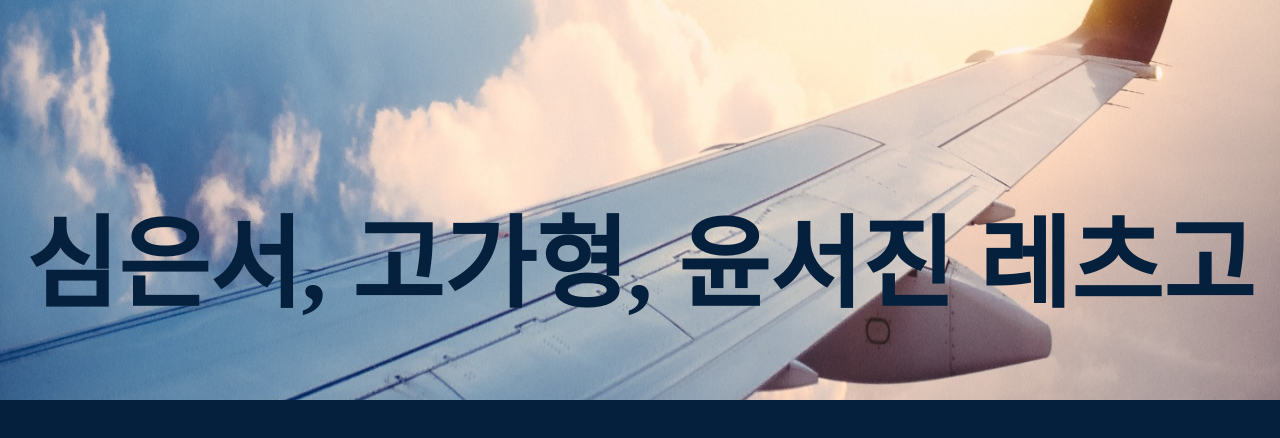
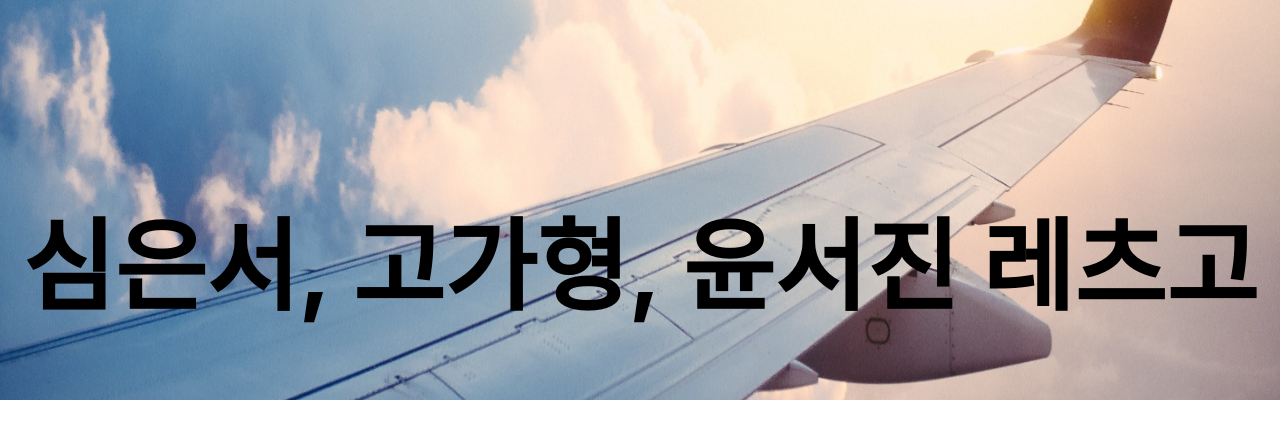
Before and after one commit to DO-SOPT-CDS-TEAM-WEB7/Client, a React (Vite) app: page / in a window 1280 px wide. Shown: the top 438 px of the page. Built offline with nearby package versions, Linux system fonts and the light colour scheme.

Commit message:
refactor/#1: body 태그에 font family 적용 및 camelCase 적용

```diff
--- a/src/styles/globalStyle.ts
+++ b/src/styles/globalStyle.ts
@@ -13,6 +13,22 @@
   html,
   body {
     margin: 0 auto;
+    font-family:
+      'Pretendard Variable',
+      Pretendard,
+      -apple-system,
+      BlinkMacSystemFont,
+      system-ui,
+      Roboto,
+      'Helvetica Neue',
+      'Segoe UI',
+      'Apple SD Gothic Neo',
+      'Noto Sans KR',
+      'Malgun Gothic',
+      'Apple Color Emoji',
+      'Segoe UI Emoji',
+      'Segoe UI Symbol',
+      sans-serif;
     font-size: 62.5%;
   }
 
--- a/src/styles/theme.ts
+++ b/src/styles/theme.ts
@@ -1,26 +1,26 @@
 import { DefaultTheme } from 'styled-components';
 
 const colors = {
-  skscan_primary: '#05203C',
-  skscan_secondary: '#0062e3',
-  skscan_bk: '#161616',
-  skscan_wt: '#FFFFFF',
-  skscan_red: '#FF5B5B',
-  skscan_orange: '#F55D42',
-  skscan_green: '#3FAD5E',
-  skscan_yellow: '#EFDC31',
+  skscanPrimary: '#05203C',
+  skscanSecondary: '#0062e3',
+  skscanBk: '#161616',
+  skscanWt: '#FFFFFF',
+  skscanRed: '#FF5B5B',
+  skscanOrange: '#F55D42',
+  skscanGreen: '#3FAD5E',
+  skscanYellow: '#EFDC31',
 
-  skscan_grey50: '#F9F9F9',
-  skscan_grey100: '#EEF1F2',
-  skscan_grey150: '#E6E7EB',
-  skscan_grey200: '#D5D7E0',
-  skscan_grey300: '#B9BCC8',
-  skscan_grey400: '#9699A6',
-  skscan_grey500: '#7E8087',
-  skscan_grey600: '#636469',
-  skscan_grey700: '#555859',
-  skscan_grey800: '#48494A',
-  skscan_grey900: '#383939',
+  skscanGrey50: '#F9F9F9',
+  skscanGrey100: '#EEF1F2',
+  skscanGrey150: '#E6E7EB',
+  skscanGrey200: '#D5D7E0',
+  skscanGrey300: '#B9BCC8',
+  skscanGrey400: '#9699A6',
+  skscanGrey500: '#7E8087',
+  skscanGrey600: '#636469',
+  skscanGrey700: '#555859',
+  skscanGrey800: '#48494A',
+  skscanGrey900: '#383939',
 };
 
 export type ColorsTypes = typeof colors;
@@ -41,204 +41,129 @@
 
 const fonts = {
   heading01: FONT({
-    family: `"Pretendard Variable", Pretendard, -apple-system,
-      BlinkMacSystemFont, system-ui, Roboto, "Helvetica Neue",
-      "Segoe UI", "Apple SD Gothic Neo", "Noto Sans KR", "Malgun Gothic",
-      "Apple Color Emoji", "Segoe UI Emoji", "Segoe UI Symbol", sans-serif`,
+    family: 'Pretendard Variable',
     weight: 700,
     size: 4.8,
   }),
   heading02: FONT({
-    family: `"Pretendard Variable", Pretendard, -apple-system,
-      BlinkMacSystemFont, system-ui, Roboto, "Helvetica Neue",
-      "Segoe UI", "Apple SD Gothic Neo", "Noto Sans KR", "Malgun Gothic",
-      "Apple Color Emoji", "Segoe UI Emoji", "Segoe UI Symbol", sans-serif`,
+    family: 'Pretendard Variable',
     weight: 700,
     size: 3.6,
   }),
   heading03: FONT({
-    family: `"Pretendard Variable", Pretendard, -apple-system,
-      BlinkMacSystemFont, system-ui, Roboto, "Helvetica Neue",
-      "Segoe UI", "Apple SD Gothic Neo", "Noto Sans KR", "Malgun Gothic",
-      "Apple Color Emoji", "Segoe UI Emoji", "Segoe UI Symbol", sans-serif`,
+    family: 'Pretendard Variable',
     weight: 700,
     size: 3.2,
   }),
   heading04: FONT({
-    family: `"Pretendard Variable", Pretendard, -apple-system,
-      BlinkMacSystemFont, system-ui, Roboto, "Helvetica Neue",
-      "Segoe UI", "Apple SD Gothic Neo", "Noto Sans KR", "Malgun Gothic",
-      "Apple Color Emoji", "Segoe UI Emoji", "Segoe UI Symbol", sans-serif`,
+    family: 'Pretendard Variable',
     weight: 700,
     size: 3.0,
   }),
   heading05: FONT({
-    family: `"Pretendard Variable", Pretendard, -apple-system,
-      BlinkMacSystemFont, system-ui, Roboto, "Helvetica Neue",
-      "Segoe UI", "Apple SD Gothic Neo", "Noto Sans KR", "Malgun Gothic",
-      "Apple Color Emoji", "Segoe UI Emoji", "Segoe UI Symbol", sans-serif`,
+    family: 'Pretendard Variable',
     weight: 700,
     size: 2.8,
   }),
   heading06: FONT({
-    family: `"Pretendard Variable", Pretendard, -apple-system,
-      BlinkMacSystemFont, system-ui, Roboto, "Helvetica Neue",
-      "Segoe UI", "Apple SD Gothic Neo", "Noto Sans KR", "Malgun Gothic",
-      "Apple Color Emoji", "Segoe UI Emoji", "Segoe UI Symbol", sans-serif`,
+    family: 'Pretendard Variable',
     weight: 700,
     size: 2.4,
   }),
   heading07: FONT({
-    family: `"Pretendard Variable", Pretendard, -apple-system,
-      BlinkMacSystemFont, system-ui, Roboto, "Helvetica Neue",
-      "Segoe UI", "Apple SD Gothic Neo", "Noto Sans KR", "Malgun Gothic",
-      "Apple Color Emoji", "Segoe UI Emoji", "Segoe UI Symbol", sans-serif`,
+    family: 'Pretendard Variable',
     weight: 600,
     size: 2.4,
   }),
   heading08: FONT({
-    family: `"Pretendard Variable", Pretendard, -apple-system,
-      BlinkMacSystemFont, system-ui, Roboto, "Helvetica Neue",
-      "Segoe UI", "Apple SD Gothic Neo", "Noto Sans KR", "Malgun Gothic",
-      "Apple Color Emoji", "Segoe UI Emoji", "Segoe UI Symbol", sans-serif`,
+    family: 'Pretendard Variable',
     weight: 600,
     size: 2.2,
   }),
   heading09: FONT({
-    family: `"Pretendard Variable", Pretendard, -apple-system,
-      BlinkMacSystemFont, system-ui, Roboto, "Helvetica Neue",
-      "Segoe UI", "Apple SD Gothic Neo", "Noto Sans KR", "Malgun Gothic",
-      "Apple Color Emoji", "Segoe UI Emoji", "Segoe UI Symbol", sans-serif`,
+    family: 'Pretendard Variable',
     weight: 700,
     size: 2.1,
   }),
   heading10: FONT({
-    family: `"Pretendard Variable", Pretendard, -apple-system,
-      BlinkMacSystemFont, system-ui, Roboto, "Helvetica Neue",
-      "Segoe UI", "Apple SD Gothic Neo", "Noto Sans KR", "Malgun Gothic",
-      "Apple Color Emoji", "Segoe UI Emoji", "Segoe UI Symbol", sans-serif`,
+    family: 'Pretendard Variable',
     weight: 600,
     size: 2.0,
   }),
   heading11: FONT({
-    family: `"Pretendard Variable", Pretendard, -apple-system,
-      BlinkMacSystemFont, system-ui, Roboto, "Helvetica Neue",
-      "Segoe UI", "Apple SD Gothic Neo", "Noto Sans KR", "Malgun Gothic",
-      "Apple Color Emoji", "Segoe UI Emoji", "Segoe UI Symbol", sans-serif`,
+    family: 'Pretendard Variable',
     weight: 700,
     size: 2.0,
   }),
   heading12: FONT({
-    family: `"Pretendard Variable", Pretendard, -apple-system,
-      BlinkMacSystemFont, system-ui, Roboto, "Helvetica Neue",
-      "Segoe UI", "Apple SD Gothic Neo", "Noto Sans KR", "Malgun Gothic",
-      "Apple Color Emoji", "Segoe UI Emoji", "Segoe UI Symbol", sans-serif`,
+    family: 'Pretendard Variable',
     weight: 700,
     size: 1.8,
   }),
   heading13: FONT({
-    family: `"Pretendard Variable", Pretendard, -apple-system,
-      BlinkMacSystemFont, system-ui, Roboto, "Helvetica Neue",
-      "Segoe UI", "Apple SD Gothic Neo", "Noto Sans KR", "Malgun Gothic",
-      "Apple Color Emoji", "Segoe UI Emoji", "Segoe UI Symbol", sans-serif`,
+    family: 'Pretendard Variable',
     weight: 600,
     size: 1.8,
   }),
   heading14: FONT({
-    family: `"Pretendard Variable", Pretendard, -apple-system,
-      BlinkMacSystemFont, system-ui, Roboto, "Helvetica Neue",
-      "Segoe UI", "Apple SD Gothic Neo", "Noto Sans KR", "Malgun Gothic",
-      "Apple Color Emoji", "Segoe UI Emoji", "Segoe UI Symbol", sans-serif`,
+    family: 'Pretendard Variable',
     weight: 700,
     size: 1.6,
   }),
 
   body01: FONT({
-    family: `"Pretendard Variable", Pretendard, -apple-system,
-      BlinkMacSystemFont, system-ui, Roboto, "Helvetica Neue",
-      "Segoe UI", "Apple SD Gothic Neo", "Noto Sans KR", "Malgun Gothic",
-      "Apple Color Emoji", "Segoe UI Emoji", "Segoe UI Symbol", sans-serif`,
+    family: 'Pretendard Variable',
     weight: 600,
     size: 2.0,
   }),
   body02: FONT({
-    family: `"Pretendard Variable", Pretendard, -apple-system,
-      BlinkMacSystemFont, system-ui, Roboto, "Helvetica Neue",
-      "Segoe UI", "Apple SD Gothic Neo", "Noto Sans KR", "Malgun Gothic",
-      "Apple Color Emoji", "Segoe UI Emoji", "Segoe UI Symbol", sans-serif`,
+    family: 'Pretendard Variable',
     weight: 400,
     size: 2.0,
   }),
   body03: FONT({
-    family: `"Pretendard Variable", Pretendard, -apple-system,
-      BlinkMacSystemFont, system-ui, Roboto, "Helvetica Neue",
-      "Segoe UI", "Apple SD Gothic Neo", "Noto Sans KR", "Malgun Gothic",
-      "Apple Color Emoji", "Segoe UI Emoji", "Segoe UI Symbol", sans-serif`,
+    family: 'Pretendard Variable',
     weight: 500,
     size: 1.8,
   }),
   body04: FONT({
-    family: `"Pretendard Variable", Pretendard, -apple-system,
-      BlinkMacSystemFont, system-ui, Roboto, "Helvetica Neue",
-      "Segoe UI", "Apple SD Gothic Neo", "Noto Sans KR", "Malgun Gothic",
-      "Apple Color Emoji", "Segoe UI Emoji", "Segoe UI Symbol", sans-serif`,
+    family: 'Pretendard Variable',
     weight: 400,
     size: 1.8,
   }),
   body05: FONT({
-    family: `"Pretendard Variable", Pretendard, -apple-system,
-      BlinkMacSystemFont, system-ui, Roboto, "Helvetica Neue",
-      "Segoe UI", "Apple SD Gothic Neo", "Noto Sans KR", "Malgun Gothic",
-      "Apple Color Emoji", "Segoe UI Emoji", "Segoe UI Symbol", sans-serif`,
+    family: 'Pretendard Variable',
     weight: 600,
     size: 1.6,
   }),
   body06: FONT({
-    family: `"Pretendard Variable", Pretendard, -apple-system,
-      BlinkMacSystemFont, system-ui, Roboto, "Helvetica Neue",
-      "Segoe UI", "Apple SD Gothic Neo", "Noto Sans KR", "Malgun Gothic",
-      "Apple Color Emoji", "Segoe UI Emoji", "Segoe UI Symbol", sans-serif`,
+    family: 'Pretendard Variable',
     weight: 400,
     size: 1.6,
   }),
 
   caption01: FONT({
-    family: `"Pretendard Variable", Pretendard, -apple-system,
-      BlinkMacSystemFont, system-ui, Roboto, "Helvetica Neue",
-      "Segoe UI", "Apple SD Gothic Neo", "Noto Sans KR", "Malgun Gothic",
-      "Apple Color Emoji", "Segoe UI Emoji", "Segoe UI Symbol", sans-serif`,
+    family: 'Pretendard Variable',
     weight: 600,
     size: 1.4,
   }),
   caption02: FONT({
-    family: `"Pretendard Variable", Pretendard, -apple-system,
-      BlinkMacSystemFont, system-ui, Roboto, "Helvetica Neue",
-      "Segoe UI", "Apple SD Gothic Neo", "Noto Sans KR", "Malgun Gothic",
-      "Apple Color Emoji", "Segoe UI Emoji", "Segoe UI Symbol", sans-serif`,
+    family: 'Pretendard Variable',
     weight: 400,
     size: 1.4,
   }),
   caption03: FONT({
-    family: `"Pretendard Variable", Pretendard, -apple-system,
-      BlinkMacSystemFont, system-ui, Roboto, "Helvetica Neue",
-      "Segoe UI", "Apple SD Gothic Neo", "Noto Sans KR", "Malgun Gothic",
-      "Apple Color Emoji", "Segoe UI Emoji", "Segoe UI Symbol", sans-serif`,
+    family: 'Pretendard Variable',
     weight: 600,
     size: 1.2,
   }),
   caption04: FONT({
-    family: `"Pretendard Variable", Pretendard, -apple-system,
-      BlinkMacSystemFont, system-ui, Roboto, "Helvetica Neue",
-      "Segoe UI", "Apple SD Gothic Neo", "Noto Sans KR", "Malgun Gothic",
-      "Apple Color Emoji", "Segoe UI Emoji", "Segoe UI Symbol", sans-serif`,
+    family: 'Pretendard Variable',
     weight: 500,
     size: 1.2,
   }),
   caption05: FONT({
-    family: `"Pretendard Variable", Pretendard, -apple-system,
-      BlinkMacSystemFont, system-ui, Roboto, "Helvetica Neue",
-      "Segoe UI", "Apple SD Gothic Neo", "Noto Sans KR", "Malgun Gothic",
-      "Apple Color Emoji", "Segoe UI Emoji", "Segoe UI Symbol", sans-serif`,
+    family: 'Pretendard Variable',
     weight: 400,
     size: 1.0,
   }),
```
